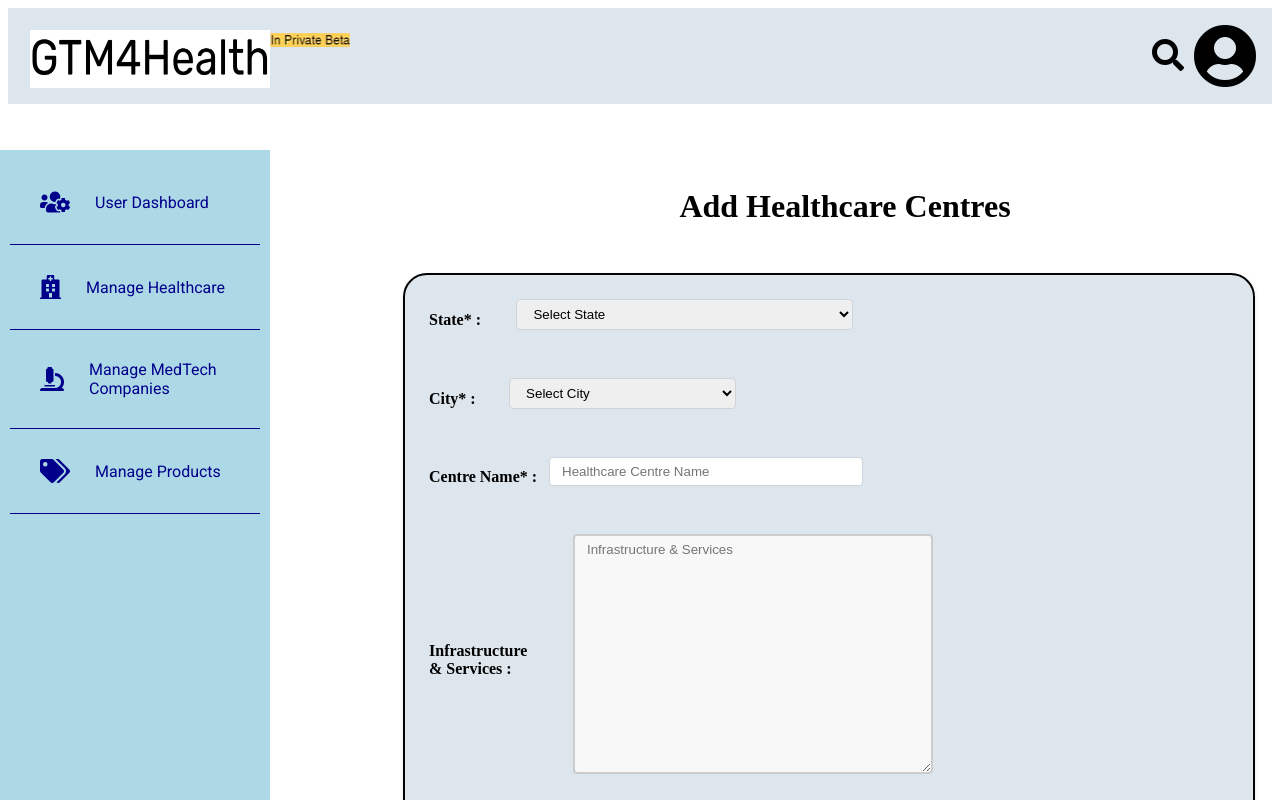
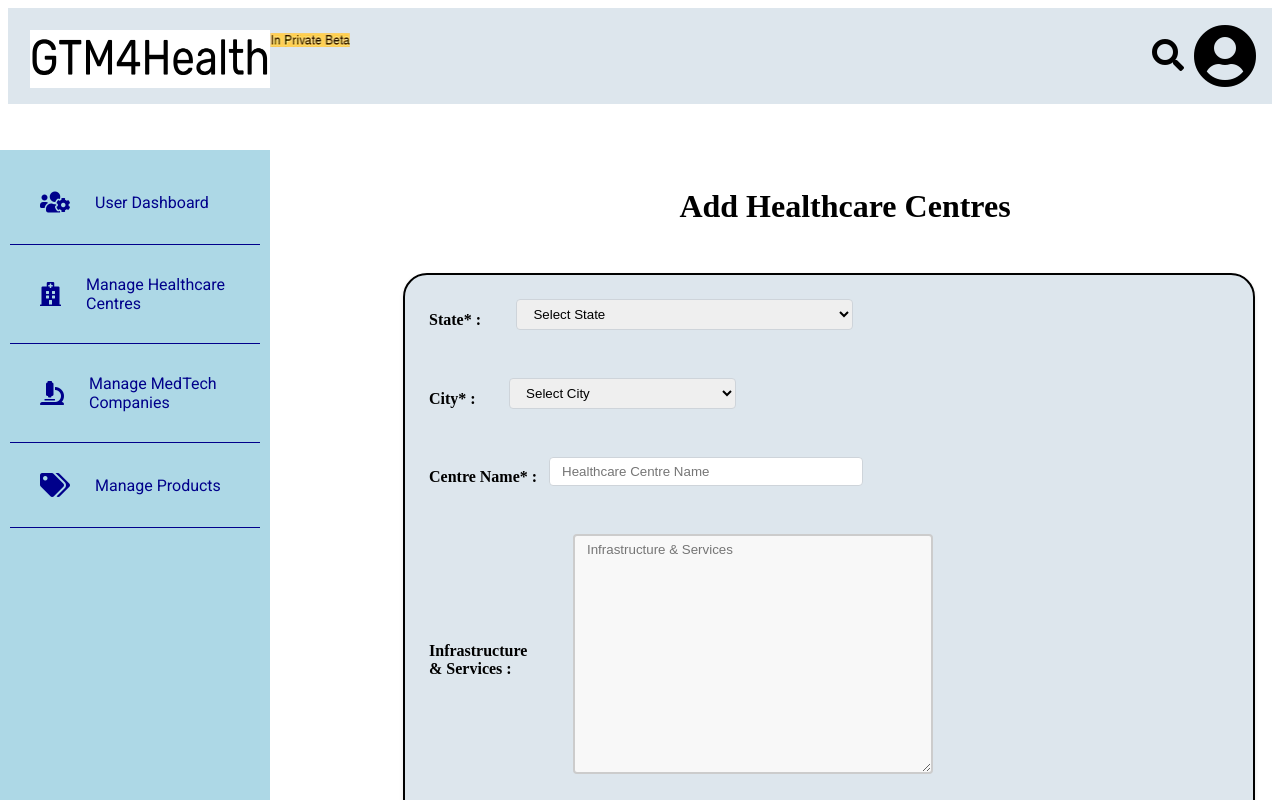
Before and after one commit to Sree-Harsha-PS/GTM4Health-Product, a React (Create React App) app: page /admin/dashboard/Add-Hospital in a window 1280 px wide. Shown: the top 800 px of the page. Built offline with nearby package versions, Linux system fonts and the light colour scheme.

Commit message:
Enhance UI/ Fix bugs v1.2.15

```diff
--- a/src/components/AdminMenubar.jsx
+++ b/src/components/AdminMenubar.jsx
@@ -66,7 +66,7 @@ const AdminMenuBar = () => {
         ref={healthcareMenuRef}
       >
         <i className="fas fa-hospital menu-icon"></i>
-        <span className="menu-text">Manage Healthcare</span>
+        <span className="menu-text">Manage Healthcare Centres</span>
         {isHealthcareMenuOpen && (
           <div className="sub-menu healthcare-menu">
             <a href="/admin/dashboard/Add-Hospital" className="sub-menu-item menu-link">
```
